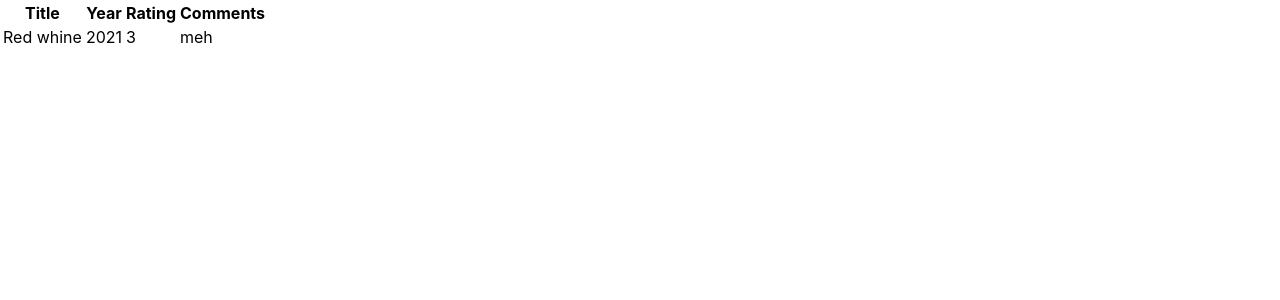
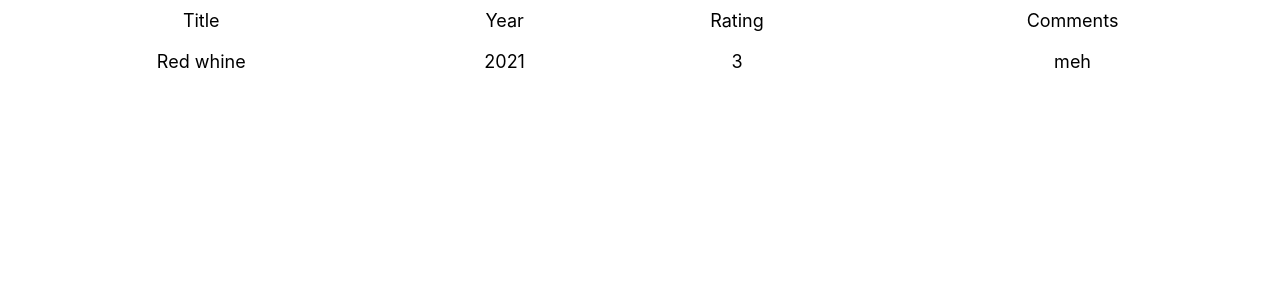
Before and after one commit to nikmel238/reactBook, a React (Create React App) app in the folder whinepad/: page / in a window 1280 px wide. Shown: the top 300 px of the page. Built offline with nearby package versions, Linux system fonts and the light colour scheme.

Commit message:
A discovery desktop has been created (whinepad)

```diff
--- /dev/null
+++ b/whinepad/src/App.css
@@ -0,0 +1,25 @@
+* {
+    box-sizing: border-box;
+  }
+
+  html {
+    background: white;
+  }
+
+  body {
+    font-family: -apple-system, BlinkMacSystemFont, Helvetica Neue, Arial,
+      sans-serif;
+    font-size: 18px;
+    line-height: 1.6;
+    -moz-osx-font-smoothing: grayscale;
+    -webkit-font-smoothing: antialiased;
+    text-rendering: optimizeSpeed;
+    margin: 0;
+  }
+
+  input,
+  textarea {
+    font: inherit;
+    border: 1px solid #a0a0a0;
+    border-radius: 3px;
+  }
--- a/whinepad/src/App.js
+++ b/whinepad/src/App.js
@@ -1,3 +1,5 @@
+import './App.css';
+import Discovery from './components/Discovery';
 import Excel from './components/Excel';
 
 let headers = localStorage.getItem(`headers`);
@@ -8,7 +10,12 @@ if (!headers) {
   data = [[`Red whine`, `2021`, `3`, `meh`]];
 }
 
+const isDiscovery = window.location.pathname.replace(/\//g, ``) === `discovery`;
+
 function App() {
+  if (isDiscovery) {
+    return <Discovery />
+  }
   return (
     <div>
       <Excel headers={headers} initialData={data}/>
--- /dev/null
+++ b/whinepad/src/components/Discovery.jsx
@@ -0,0 +1,12 @@
+import Excel from "./Excel";
+
+function Discovery() {
+    return (
+        <div>
+            <h2>Excel</h2>
+            <Excel headers={[`Name`, `Year`]} initialData={[[`Charles`, `1859`], [`Antoine`, `1943`]]}/>
+        </div>
+    );
+}
+
+export default Discovery;
--- a/whinepad/src/components/Excel.jsx
+++ b/whinepad/src/components/Excel.jsx
@@ -1,4 +1,5 @@
 import { useReducer, useState } from "react";
+import './Excel.css';
 
 let originalData = null;
 function reducer(data, action) {
@@ -112,11 +113,11 @@ function Excel({headers, initialData}) {
 
     return (
       <div className="Excel">
-        <div className="toolbar">
-          {/* <button onClick={toggleSearch}>
+        {/* <div className="toolbar">
+          <button onClick={toggleSearch}>
             {search ? 'Hide search' : 'Show search'}
-          </button> */}
-        </div>
+          </button>
+        </div> */}
         <table>
           <thead onClick={sort}>
             <tr>
```
